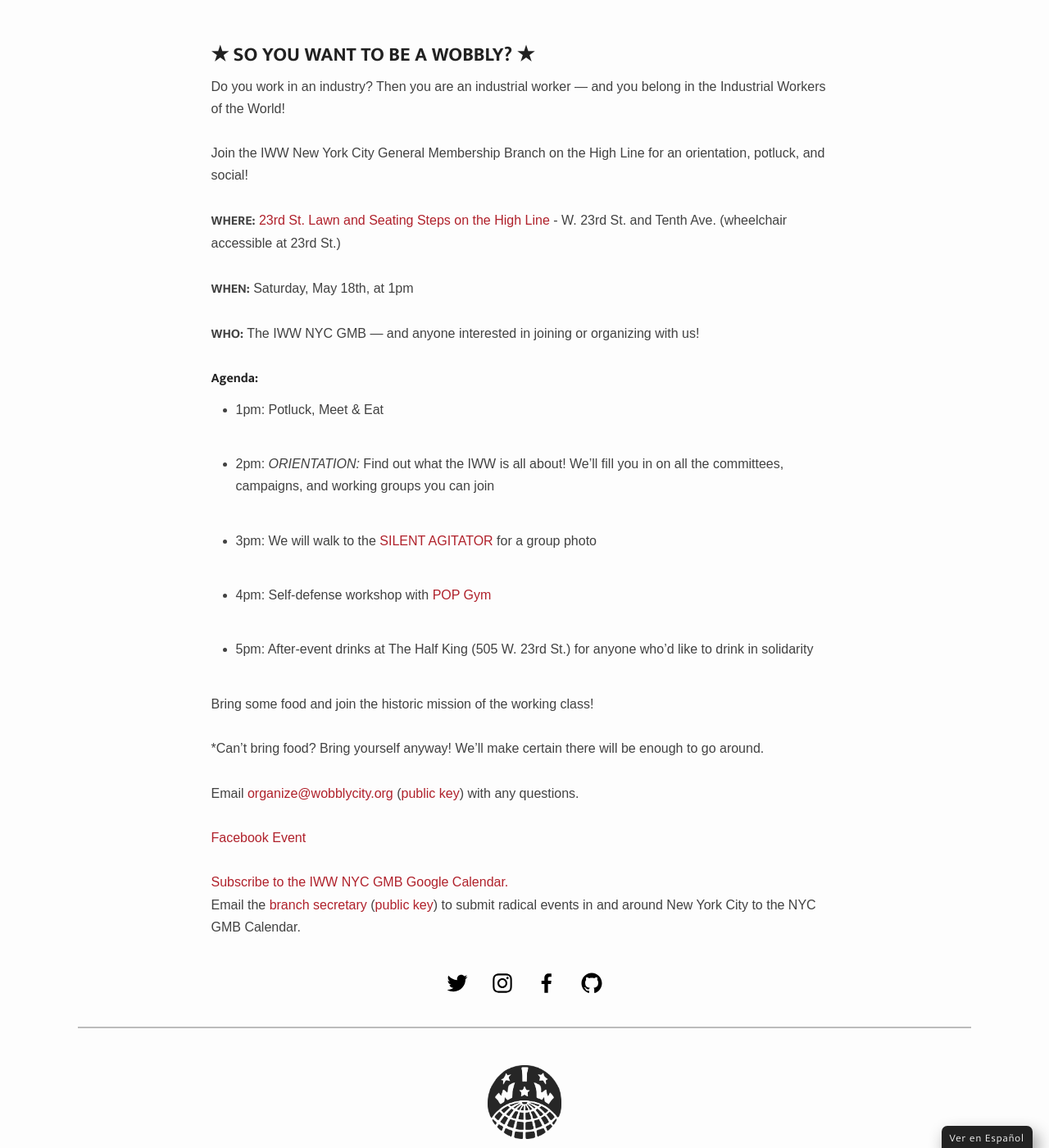
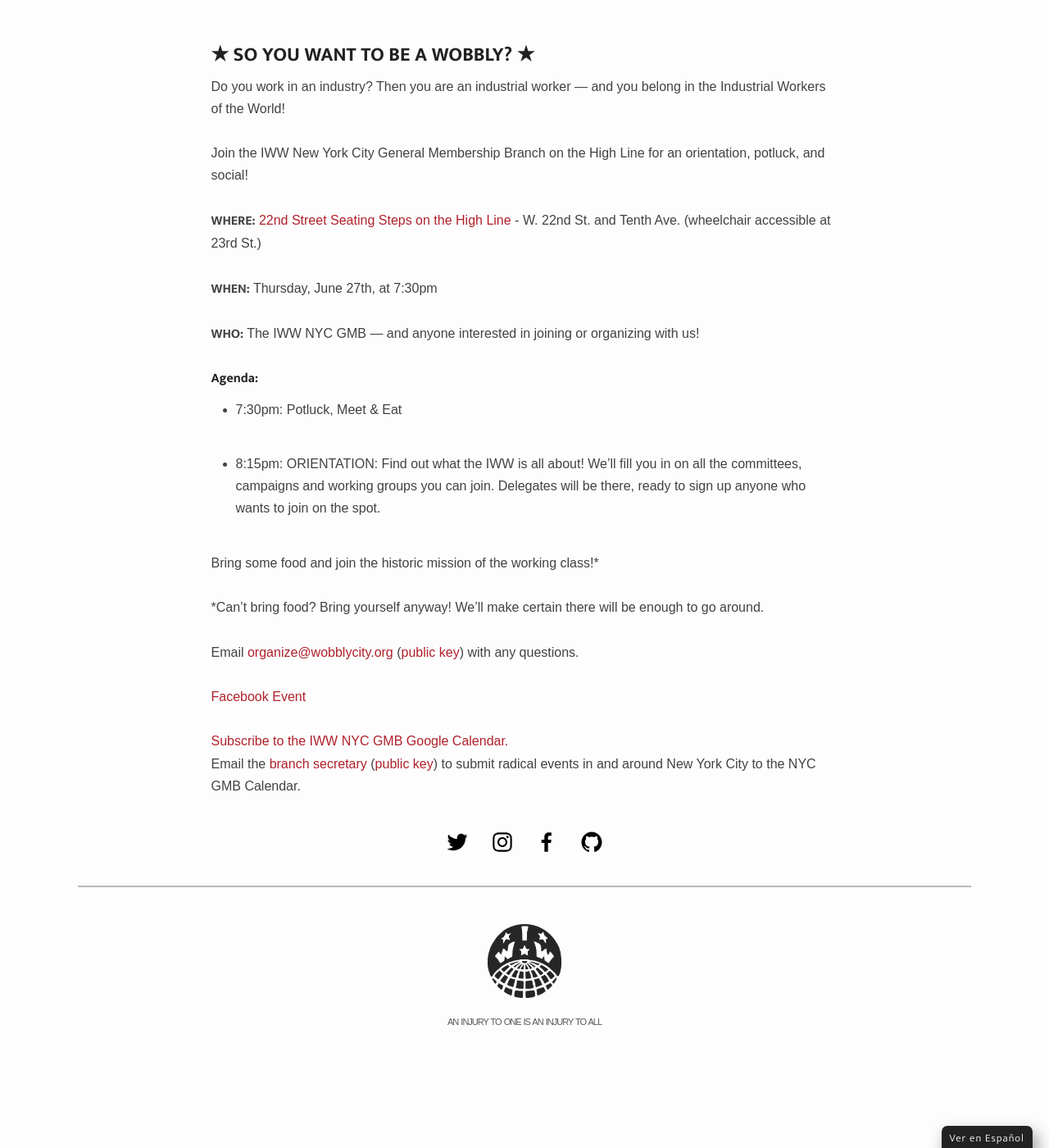
Before and after one commit to IWW-NYC-GMB/iww.nyc, a Jekyll site: the page built from _events/high-line-social.md, in a window 1280 px wide and 1400 px high, scrolled down 1321 px. Shown: the whole window at 82% size. Built offline with Jekyll 4.4.1, drawn with Linux system fonts in a browser that asks for light colours; some web fonts are replaced; some of the changed text lies outside the part shown.

Commit message:
Update high-line-social.md

```diff
--- a/_events/high-line-social.md
+++ b/_events/high-line-social.md
@@ -1,8 +1,8 @@
 ---
 layout: event
 title: IWW Orientation, Potluck, & Social on the High Line
-date: 'Saturday, May 18, 2019'
-time: '1:00 PM - 4:00 PM'
+date: 'Thursday, June 27, 2019'
+time: '7:30 PM - 9:00 PM'
 ---
 ![](/assets/uploads/silent_agitator.jpg)
 
@@ -12,28 +12,22 @@
 
 Join the IWW New York City General Membership Branch on the High Line for an orientation, potluck, and social!
 
-**WHERE:** [23rd St. Lawn and Seating Steps on the High Line](https://www.thehighline.org/garden-zones/23rd-street-lawn/) - W. 23rd St. and Tenth Ave. (wheelchair accessible at 23rd St.)
+**WHERE:** [22nd Street Seating Steps on the High Line](https://www.thehighline.org/garden-zones/23rd-street-lawn/) - W. 22nd St. and Tenth Ave. (wheelchair accessible at 23rd St.)
 
-**WHEN:** Saturday, May 18th, at 1pm
+**WHEN:** Thursday, June 27th, at 7:30pm
 
 **WHO:** The IWW NYC GMB — and anyone interested in joining or organizing with us!
 
 #### Agenda:
 
-- 1pm: Potluck, Meet & Eat
+- 7:30pm: Potluck, Meet & Eat
 
-- 2pm: *ORIENTATION:* Find out what the IWW is all about! We’ll fill you in on all the committees, campaigns, and working groups you can join
+- 8:15pm: ORIENTATION: Find out what the IWW is all about! We’ll fill you in on all the committees, campaigns and working groups you can join. Delegates will be there, ready to sign up anyone who wants to join on the spot.
 
-- 3pm: We will walk to the [SILENT AGITATOR](https://www.thehighline.org/art/projects/ruth-ewan/) for a group photo
-
-- 4pm: Self-defense workshop with [POP Gym](https://popgym.org)
-
-- 5pm: After-event drinks at The Half King (505 W. 23rd St.) for anyone who’d like to drink in solidarity
-
-Bring some food and join the historic mission of the working class!
+Bring some food and join the historic mission of the working class!*
 
 *Can’t bring food? Bring yourself anyway! We’ll make certain there will be enough to go around.
 
 Email <mailto:organize@wobblycity.org> ([public key](/assets/keys/publickey.organize@wobblycity.org.asc)) with any questions.
 
-[Facebook Event](https://www.facebook.com/events/553766461813265/)
+[Facebook Event](https://www.facebook.com/events/699404803851166/)
```
